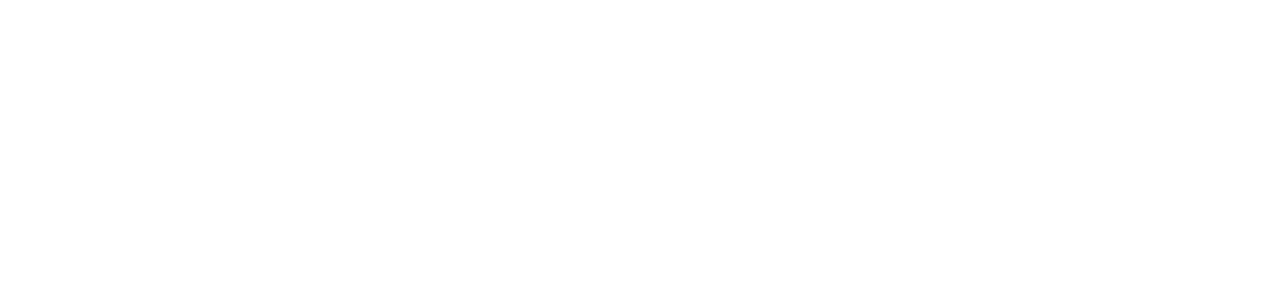
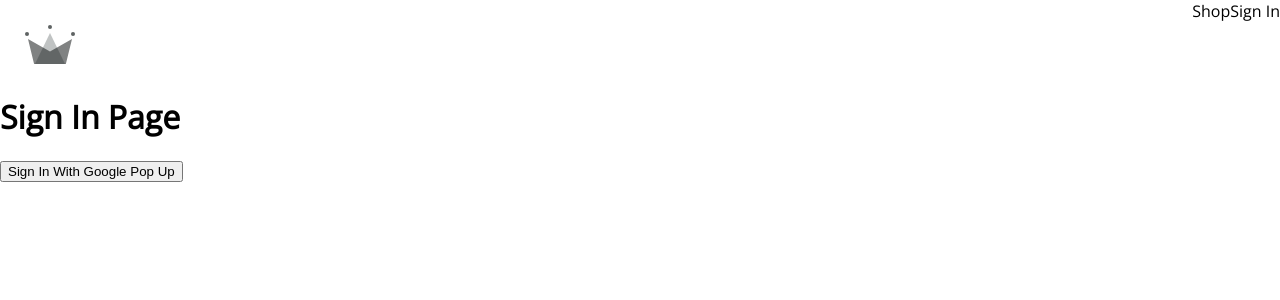
Before and after one commit to mrfinesse47/clothing-store, a React (Create React App) app: page /sign-in in a window 1280 px wide. Before the commit this address had no page. Shown: the top 300 px of the page. Built offline with nearby package versions, Linux system fonts and the light colour scheme.

Commit message:
sign in with google pop up working

```diff
--- a/package.json
+++ b/package.json
@@ -6,6 +6,7 @@
     "@testing-library/jest-dom": "^5.16.5",
     "@testing-library/react": "^13.3.0",
     "@testing-library/user-event": "^13.5.0",
+    "firebase": "^9.9.3",
     "react": "^18.2.0",
     "react-dom": "^18.2.0",
     "react-router-dom": "6",
--- a/src/App.js
+++ b/src/App.js
@@ -1,6 +1,7 @@
 import { Routes, Route } from 'react-router-dom';
 
 import Home from './routes/home/home.component';
+import SignIn from './routes/sign-in/sign-in.component';
 import Navigation from './routes/navigation/navigation.component';
 
 function App() {
@@ -14,6 +15,7 @@ function App() {
       <Route path='/' element={<Navigation />}>
         <Route index element={<Home />} />
         <Route path='shop' element={<Shop />} />
+        <Route path='sign-in' element={<SignIn />} />
       </Route>
     </Routes>
   );
--- a/src/routes/navigation/navigation.component.jsx
+++ b/src/routes/navigation/navigation.component.jsx
@@ -16,6 +16,9 @@ const Navigation = () => {
           <Link className='nav-link' to='/shop'>
             Shop
           </Link>
+          <Link className='nav-link' to='/sign-in'>
+            Sign In
+          </Link>
         </div>
       </div>
       <Outlet />
--- /dev/null
+++ b/src/routes/sign-in/sign-in.component.jsx
@@ -0,0 +1,18 @@
+import React from 'react';
+import { signInWithGooglePopup } from '../../utils/firebase/firebase.utils';
+
+const SignIn = () => {
+  const logGoogleUser = async () => {
+    const response = await signInWithGooglePopup();
+    console.log(response);
+  };
+
+  return (
+    <div>
+      <h1>Sign In Page</h1>
+      <button onClick={logGoogleUser}>Sign In With Google Pop Up</button>
+    </div>
+  );
+};
+
+export default SignIn;
--- /dev/null
+++ b/src/utils/firebase/firebase.utils.js
@@ -0,0 +1,26 @@
+import { initializeApp } from 'firebase/app';
+import {
+  getAuth,
+  signInWithRedirect,
+  signInWithPopup,
+  GoogleAuthProvider,
+} from 'firebase/auth';
+
+// Your web app's Firebase configuration
+const firebaseConfig = {
+  apiKey: 'AIzaSyCcaCtHrRjh6FFo2CKC9qOBWPR3tnMCLI4',
+  authDomain: 'crwn-clothing-db-80139.firebaseapp.com',
+  projectId: 'crwn-clothing-db-80139',
+  storageBucket: 'crwn-clothing-db-80139.appspot.com',
+  messagingSenderId: '1015073203428',
+  appId: '1:1015073203428:web:27171526cceaa1a2fd38f1',
+};
+
+// Initialize Firebase
+const firebaseApp = initializeApp(firebaseConfig);
+
+const provider = new GoogleAuthProvider();
+provider.setCustomParameters({ prompt: 'select_account' });
+
+export const auth = getAuth();
+export const signInWithGooglePopup = () => signInWithPopup(auth, provider);
```
Also changed, not shown: 1 other file (tests, documents, lock files or other folders).
